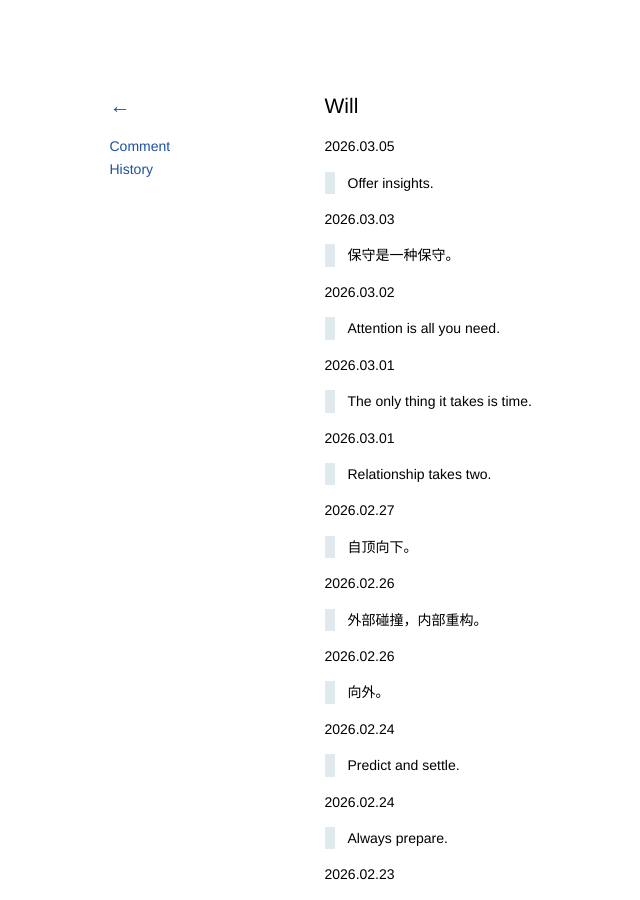
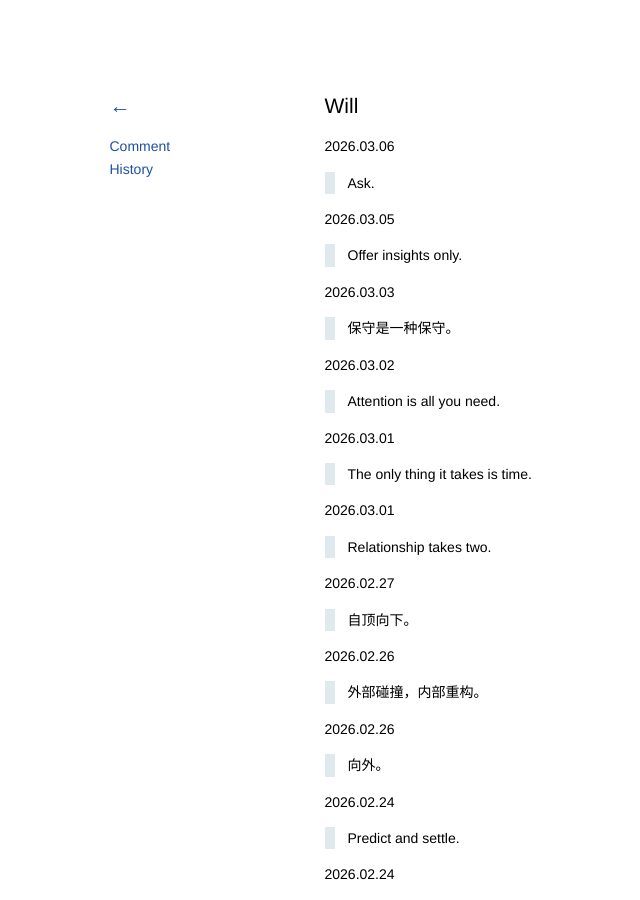
Before and after one commit to kidlj/awei, a Jekyll site: the page built from _wiki/will.md, in a window 1280 px wide and 900 px high. Shown: the whole window, without its empty margins (23-663 px from the left). Built offline with Jekyll 4.4.1, drawn with Linux system fonts in a browser that asks for light colours.

Commit message:
update will

```diff
--- a/_wiki/will.md
+++ b/_wiki/will.md
@@ -2,9 +2,13 @@
 title: Will
 ---
 
+2026.03.06
+
+> Ask.
+
 2026.03.05
 
-> Offer insights.
+> Offer insights only.
 
 2026.03.03
 
```
